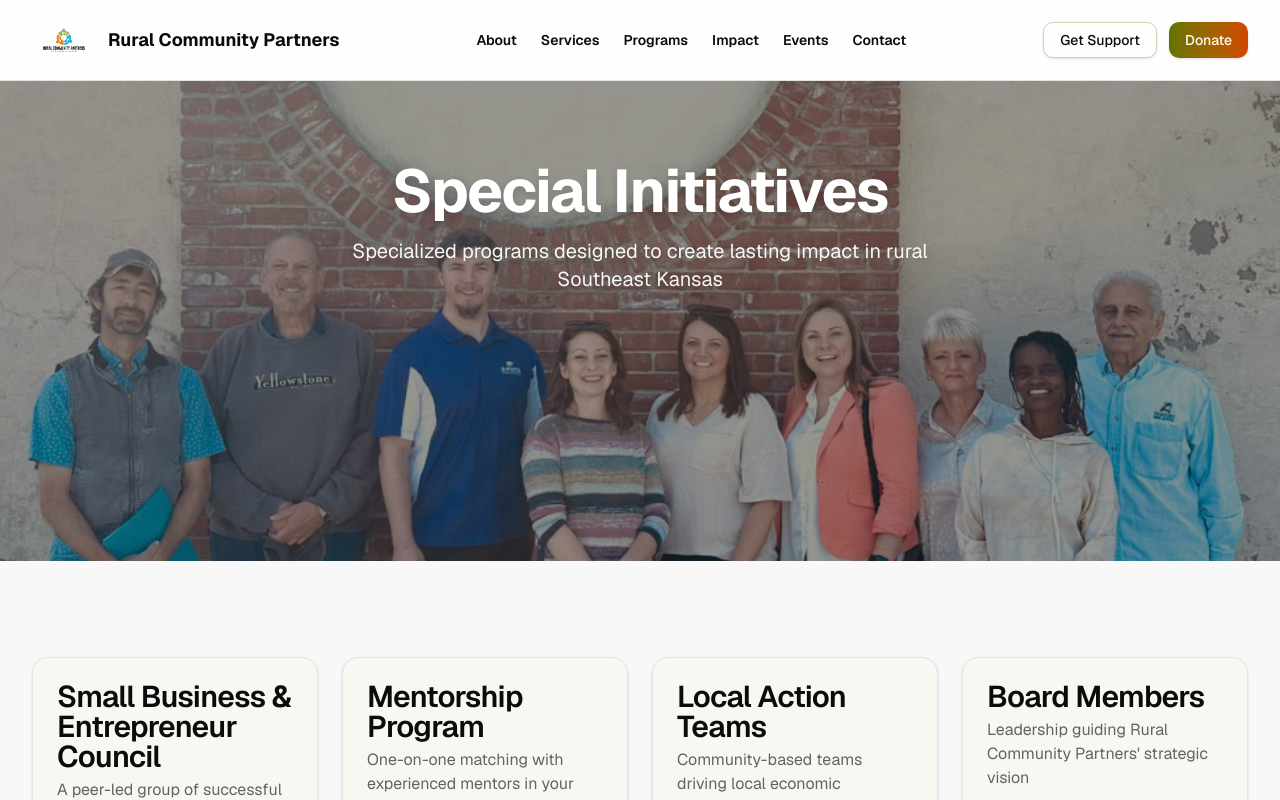
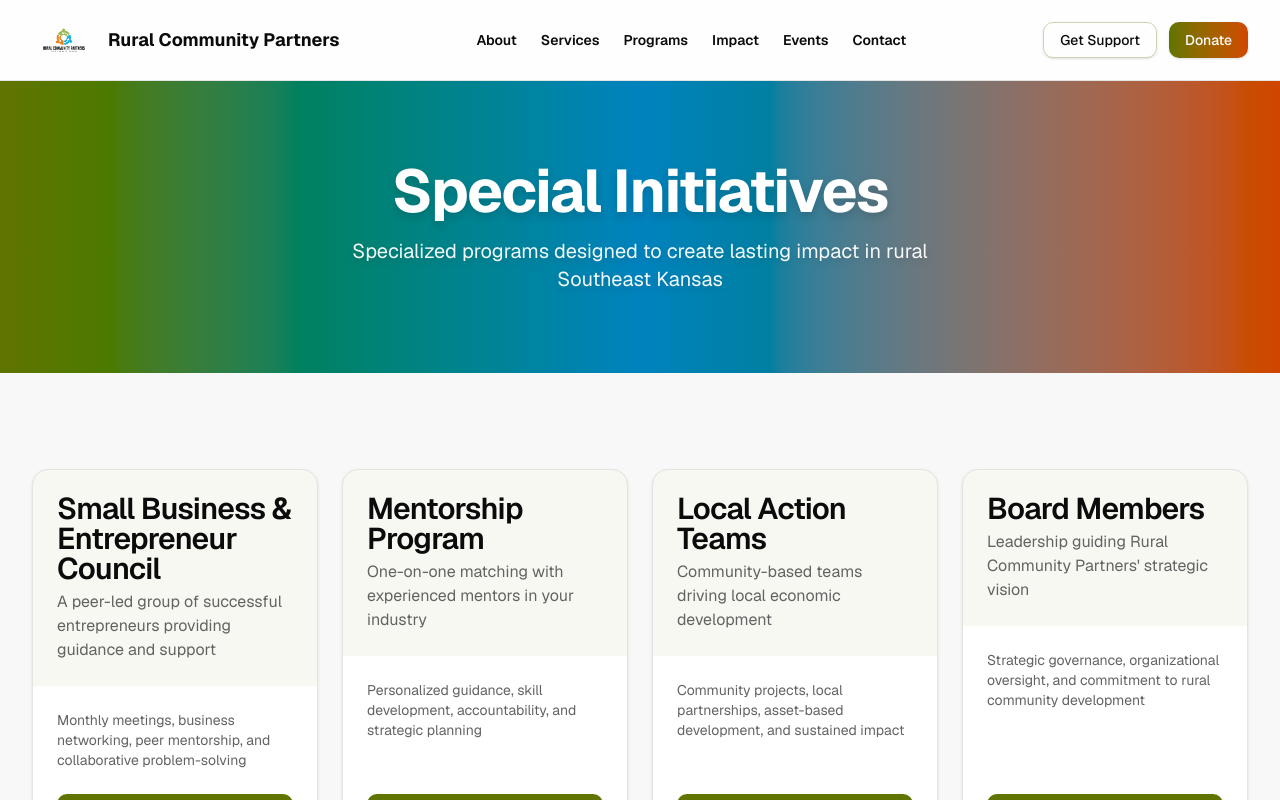
Before and after one commit to YouE168/Rural-Community-Partners-Intern, a Next.js app: page /programs in a window 1280 px wide. Shown: the top 800 px of the page. Built offline with nearby package versions, Linux system fonts and the light colour scheme.

Commit message:
change hero section on program page

```diff
--- a/app/programs/page.tsx
+++ b/app/programs/page.tsx
@@ -52,22 +52,9 @@ export default function ProgramsPage() {
     <main className="min-h-screen">
       <Header />
 
-      {/* Hero Section with Background Image */}
-      <section className="relative w-full min-h-[60vh] py-20 overflow-hidden">
-        {/* Background Image using Next.js Image */}
-        <Image
-          src="/ProgramBackGround.jpg"
-          alt="Programs background"
-          fill
-          className="object-cover object-[center_5%]"
-          priority
-        />
-
-        {/* Dark overlay for text readability */}
-        <div className="absolute inset-0 bg-black/40 z-10"></div>
-
-        {/* Content */}
-        <div className="relative z-20 mx-auto max-w-7xl px-4 sm:px-6 lg:px-8 text-center">
+      {/* Hero Section */}
+      <section className="w-full py-12 sm:py-16 md:py-20 bg-gradient-to-r from-primary via-accent to-secondary">
+        <div className="mx-auto max-w-7xl px-4 sm:px-6 lg:px-8 text-center">
           <h1 className="text-4xl sm:text-5xl md:text-6xl font-bold text-white mb-4 text-balance drop-shadow-lg">
             Special Initiatives
           </h1>
```
